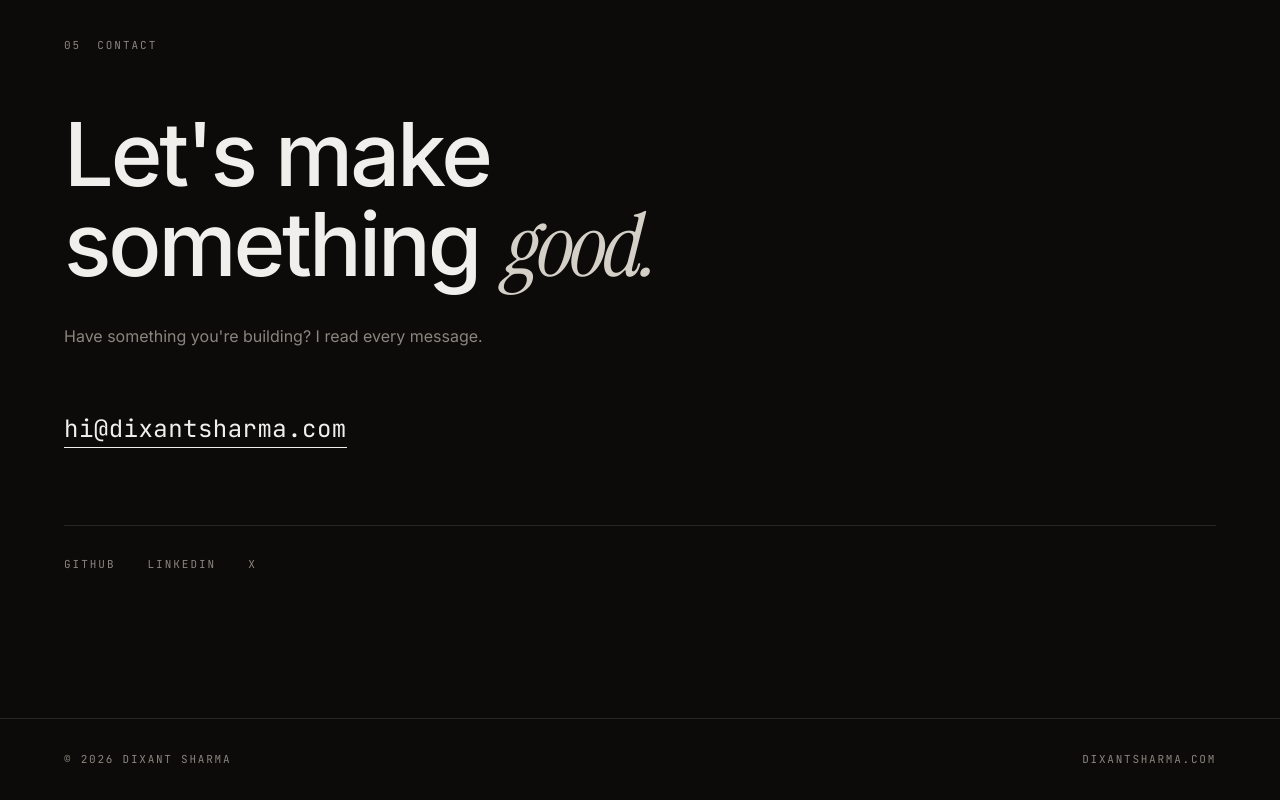
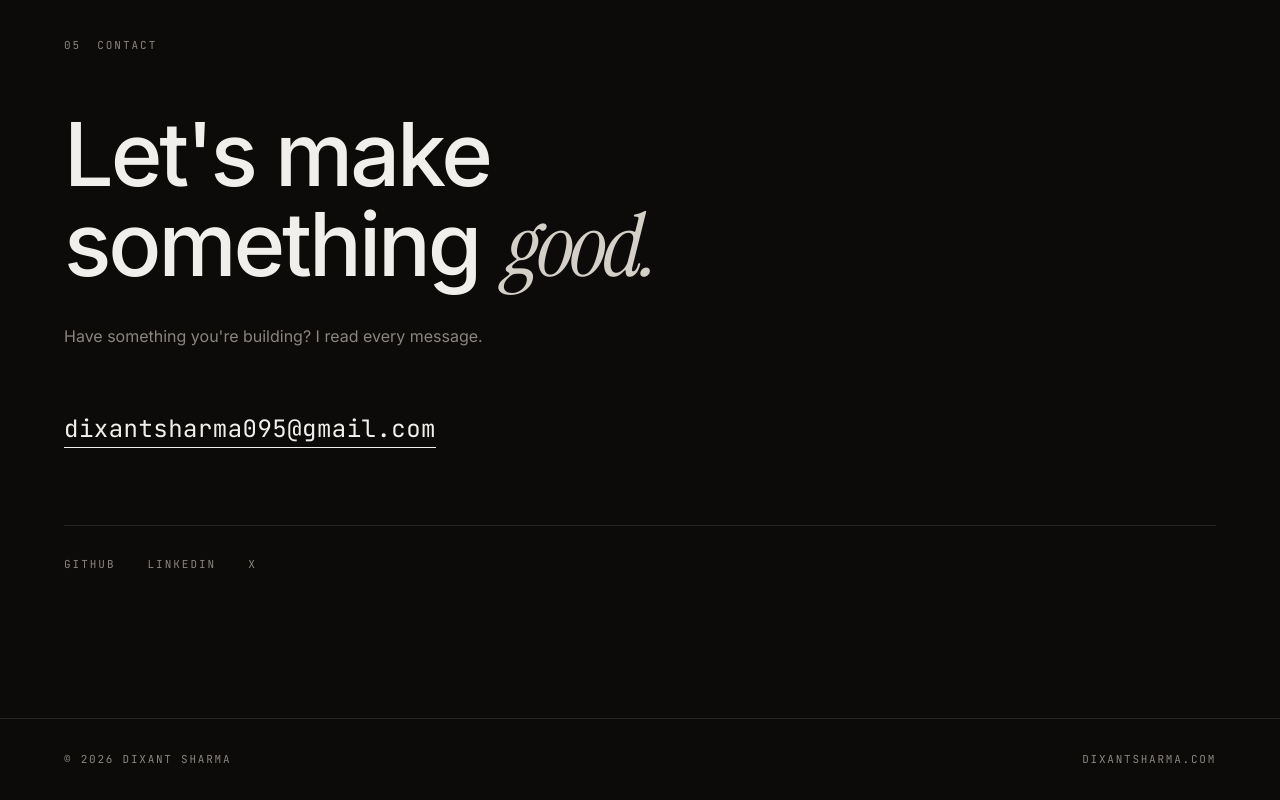
Before and after one commit to dixant/dixantsharma.com, a Next.js app: page / in a window 1280 px wide. Shown: the part 3858-4658 px from the top of the page. Built offline with nearby package versions, Linux system fonts and the light colour scheme.

Commit message:
use gmail address for contact

```diff
--- a/src/content/site.ts
+++ b/src/content/site.ts
@@ -99,7 +99,7 @@ export const site = {
   },
   domain: "dixantsharma.com",
   url: "https://dixantsharma.com",
-  email: "hi@dixantsharma.com",
+  email: "dixantsharma095@gmail.com",
   location: "India",
   timezone: "Asia/Kolkata",
   timezoneLabel: "IST",
```
Also changed, not shown: 1 other file (tests, documents, lock files or other folders).
